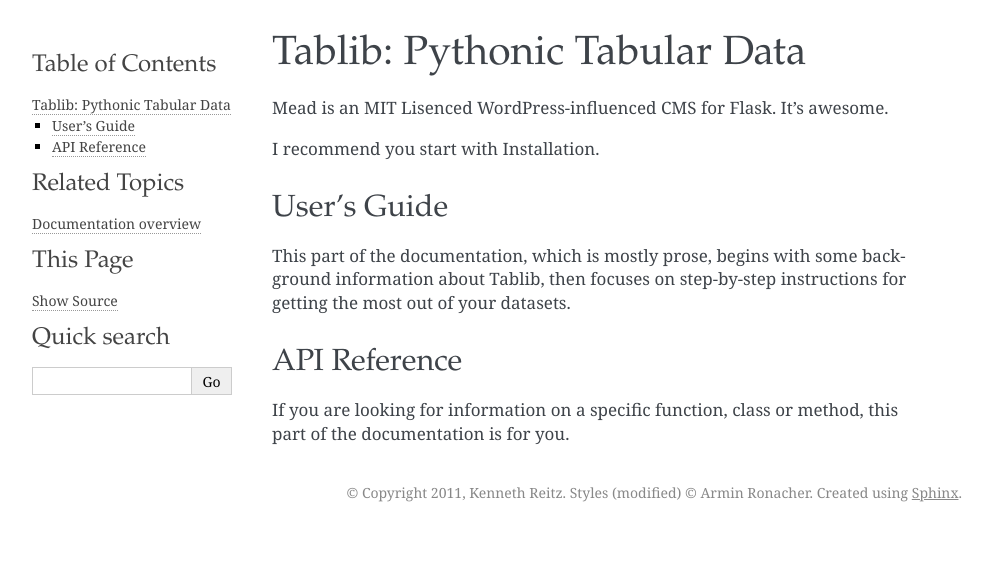
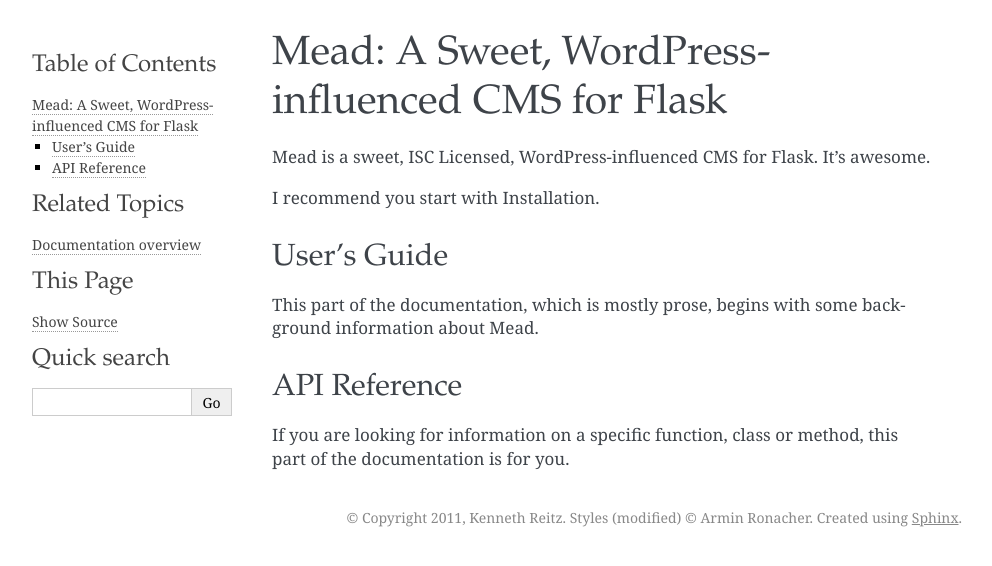
Before and after one commit to FerminYang/mead, a Sphinx documentation site: the page built from docs/index.rst, in a window 1280 px wide. Shown: the top 566 px of the page, without its empty margins (148-1140 px from the left). Built offline with Sphinx 7.4.7, drawn with Linux system fonts in a browser that asks for light colours; pages that are not in the unit, such as notebooks, are missing from menus; the version number is read from the project's files by our own code.

Commit message:
More minor tweaks.
I removed some trailing whitespace, fixed the reference to the license
(was MIT, now ISC), fixed typos, etc.

```diff
--- a/docs/index.rst
+++ b/docs/index.rst
@@ -2,8 +2,8 @@
    You can adapt this file completely to your liking, but it should at least
    contain the root `toctree` directive.
 
-Tablib: Pythonic Tabular Data
-=============================
+Mead: A Sweet, WordPress-influenced CMS for Flask
+=================================================
 
 .. Contents:
 ..
@@ -19,14 +19,16 @@
 .. * :ref:`search`
 
 
-Mead is an :ref:`MIT Lisenced <mit>` WordPress-influenced CMS for Flask. It's awesome.
+Mead is a sweet, :ref:`ISC Licensed <isc>`, WordPress-influenced CMS
+for Flask. It's awesome.
 
 I recommend you start with :ref:`Installation <install>`.
 
 User's Guide
 ------------
 
-This part of the documentation, which is mostly prose, begins with some background information about Tablib, then focuses on step-by-step instructions for getting the most out of your datasets.
+This part of the documentation, which is mostly prose, begins with some
+background information about Mead.
 
 .. toctree::
    :maxdepth: 2
```
